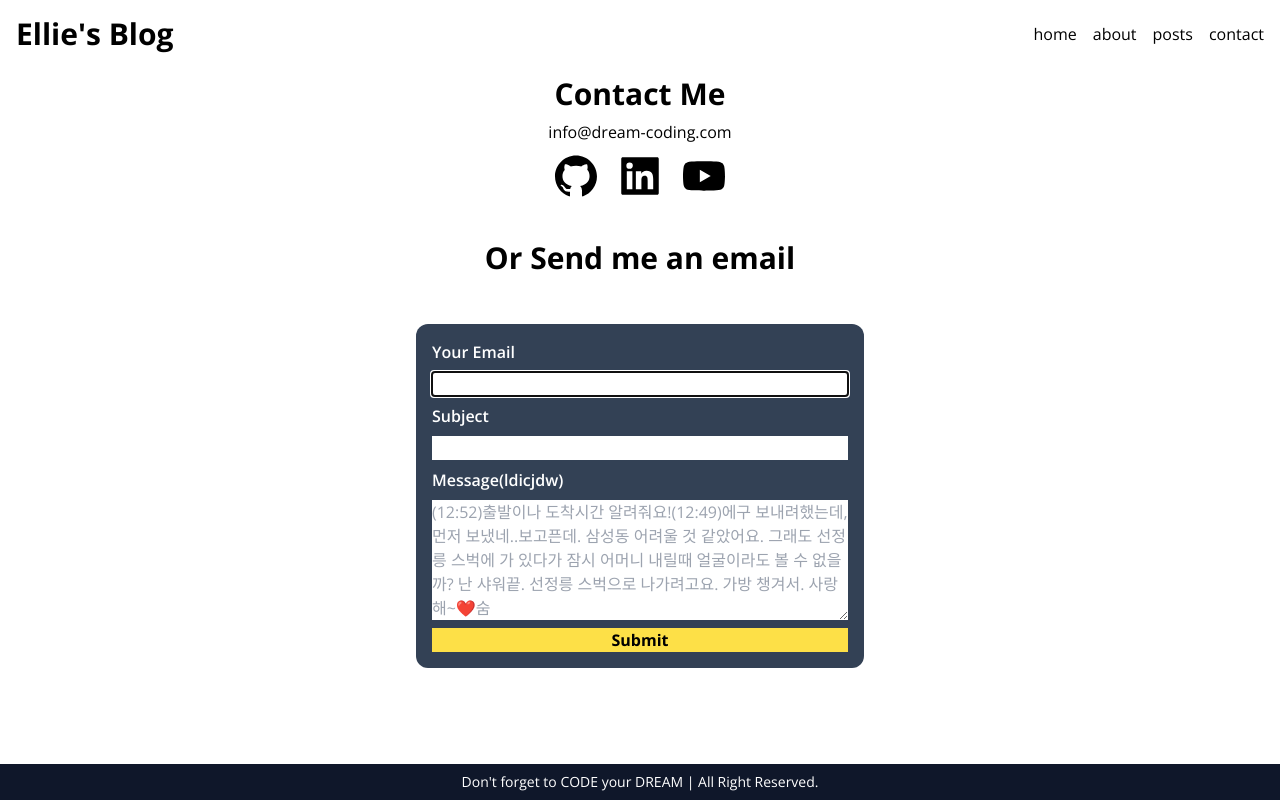
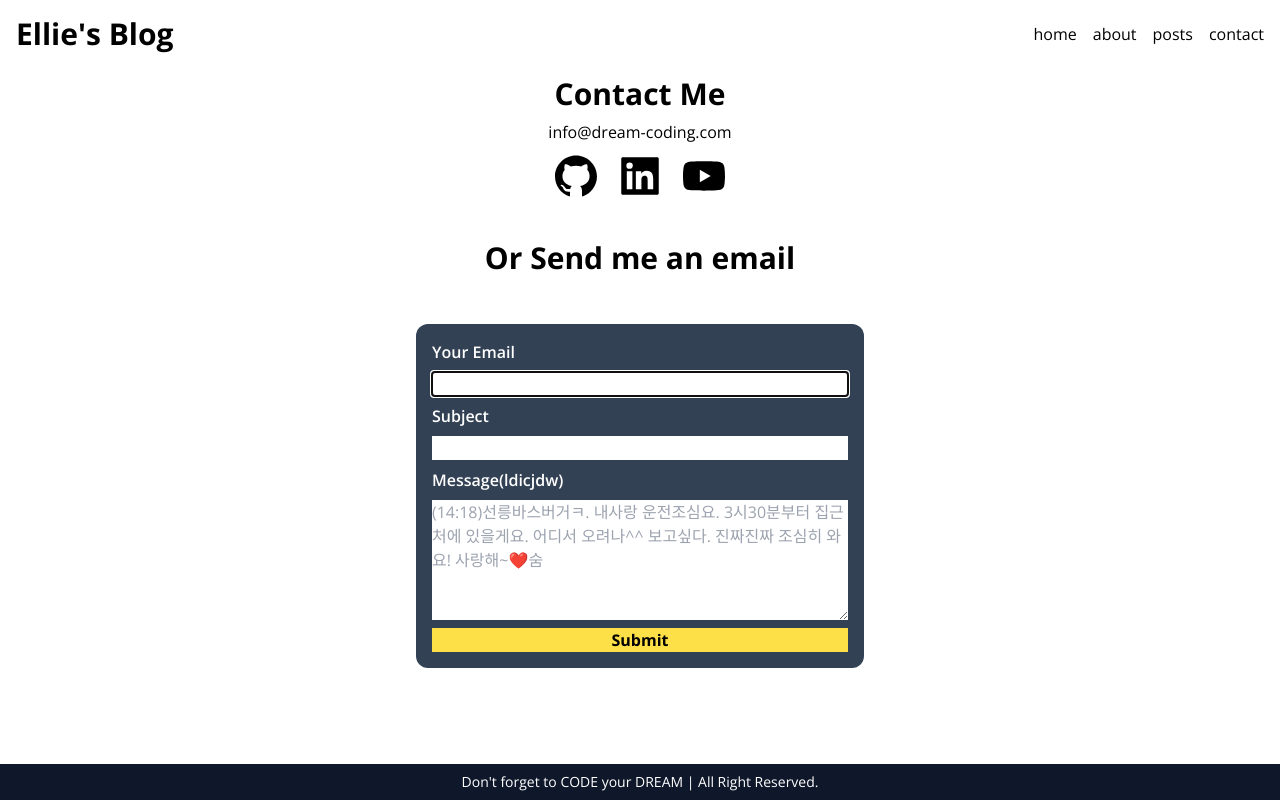
Before and after one commit to k2core/nextjs004, a Next.js app: page /contact in a window 1280 px wide. Built offline with nearby package versions, Linux system fonts and the light colour scheme.

Commit message:
1009 메시지7

```diff
--- a/src/components/ContactForm.tsx
+++ b/src/components/ContactForm.tsx
@@ -98,8 +98,8 @@ export default function ContactForm() {
           onChange={onChange}
           placeholder={
             display
-              ? "(12:52)출발이나 도착시간 알려줘요!(12:49)에구 보내려했는데, 먼저 보냈네..보고픈데. 삼성동 어려울 것 같았어요. 그래도 선정릉 스벅에 가 있다가 잠시 어머니 내릴때 얼굴이라도 볼 수 없을까? 난 샤워끝. 선정릉 스벅으로 나가려고요. 가방 챙겨서. 사랑해~❤️숨"
-              : "(12:52)출발이나 도착시간 알려줘요!(12:49)에구 보내려했는데, 먼저 보냈네..보고픈데. 삼성동 어려울 것 같았어요. 그래도 선정릉 스벅에 가 있다가 잠시 어머니 내릴때 얼굴이라도 볼 수 없을까? 난 샤워끝. 선정릉 스벅으로 나가려고요. 가방 챙겨서. 사랑해~❤️숨"
+              ? "(14:18)선릉바스버거ㅋ. 내사랑 운전조심요. 3시30분부터 집근처에 있을게요. 어디서 오려나^^ 보고싶다. 진짜진짜 조심히 와요! 사랑해~❤️숨"
+              : "(14:18)선릉바스버거ㅋ. 내사랑 운전조심요. 3시30분부터 집근처에 있을게요. 어디서 오려나^^ 보고싶다. 진짜진짜 조심히 와요! 사랑해~❤️숨"
           }
         />
         <button className="bg-yellow-300 text-black font-bold hover:bg-yellow-400">
```
